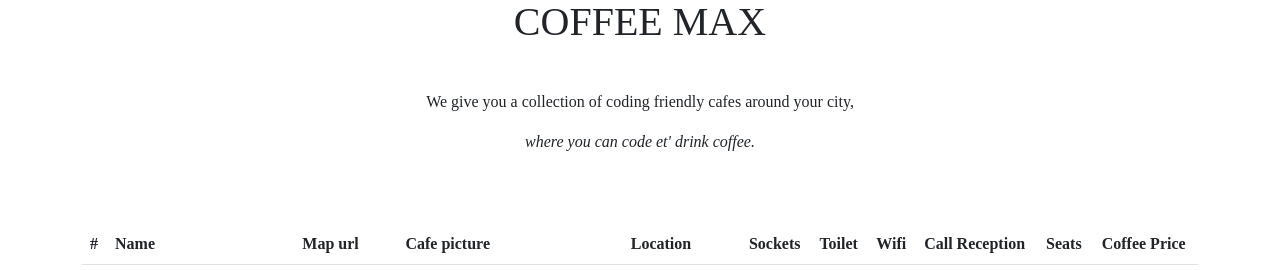
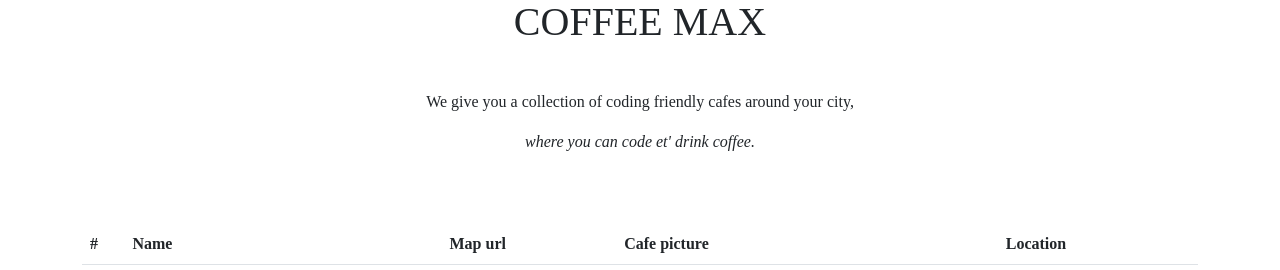
Before and after one commit to timijab/CafeShops, a Flask app: page / in a window 1280 px wide. Shown: the part 158-428 px from the top of the page. Run offline with Flask 2, Linux system fonts and the light colour scheme; data comes from the database, SQL or seed files in the repository; some libraries are stand-ins or nearby versions; some web fonts are replaced.

Commit message:
Update index.html

```diff
--- a/templates/index.html
+++ b/templates/index.html
@@ -20,12 +20,6 @@
           <th scope="col"> Map url </th>
           <th scope="col"> Cafe picture </th>
           <th scope="col"> Location </th>
-          <th scope="col"> Sockets </th>
-          <th scope="col"> Toilet </th>
-          <th scope="col"> Wifi </th>
-         <th scope="col"> Call Reception </th>
-         <th scope="col"> Seats </th>
-         <th scope="col"> Coffee Price </th>
         </tr>
       </thead>
       <tbody>
@@ -36,13 +30,6 @@
             <td><button class="btn btn-light" onclick="window.open('{{caf.map_url}}')"> Location </button></td>
           <td><img class="cafe_img" src="{{ caf.image_url }}"></td>
           <td>{{caf.location}}</td>
-          <td>{{ caf.has_socket }}</td>
-          <td>{{ caf.has_toilet }}</td>
-          <td>{{ caf.has_wifi }}</td>
-          <td>{{ caf.can_take_calls }}</td>
-          <td>{{ caf.seats }}</td>
-          <td>{{ caf.coffee_price }}</td>
-
         </tr>
         {% endfor %}
 
```
